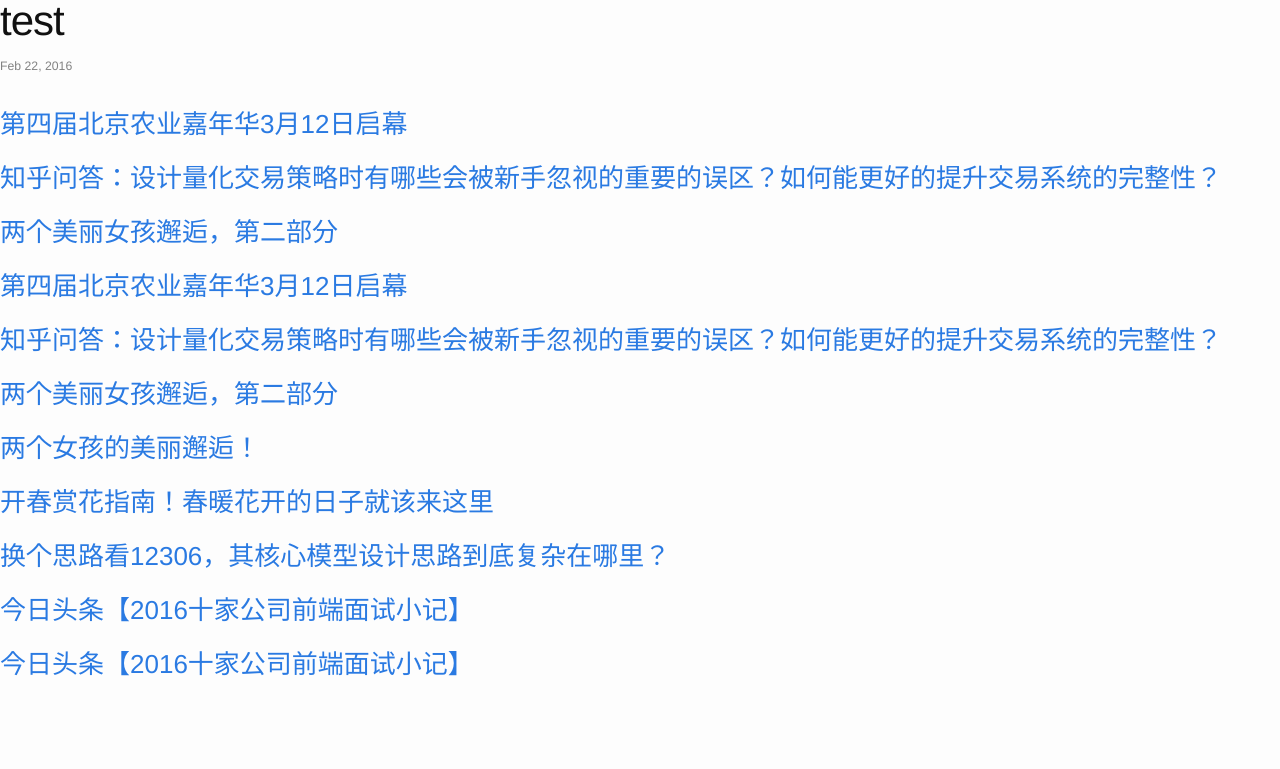
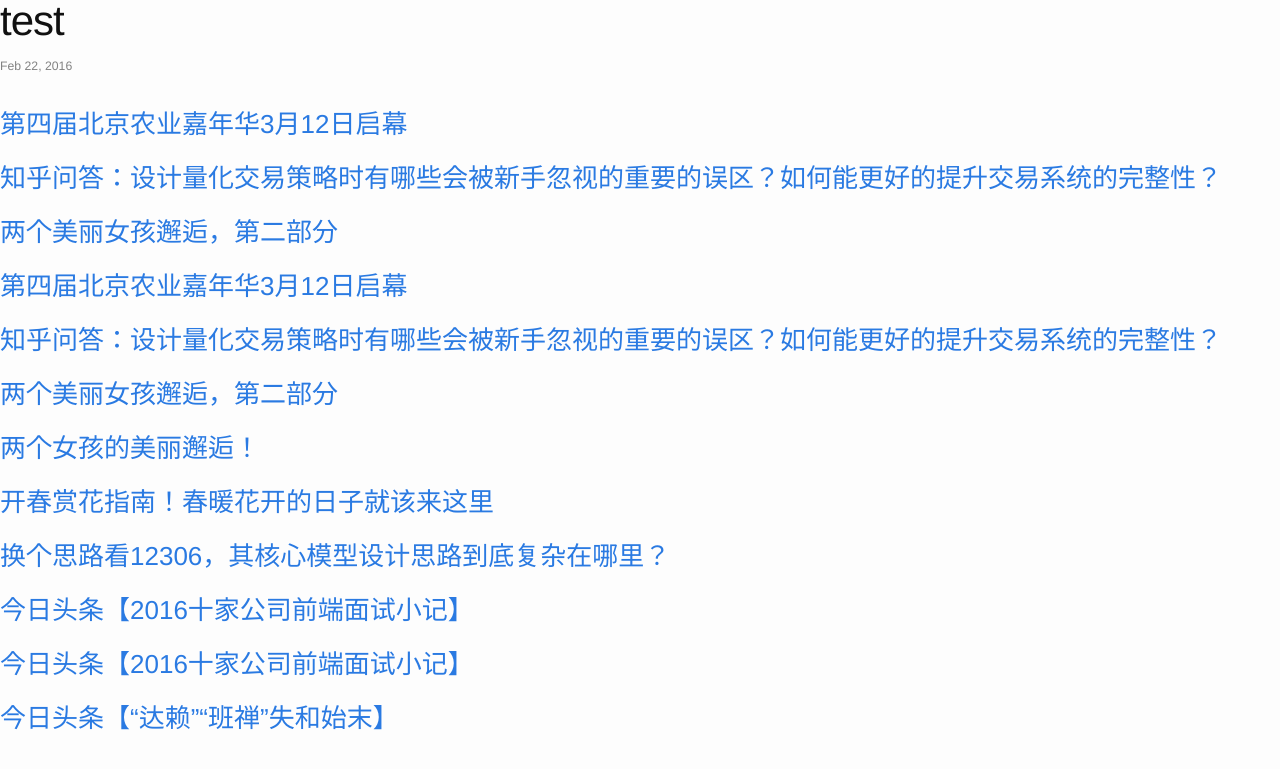
Before and after one commit to cnwarden/cnwarden.github.io, a Jekyll site: the page built from _posts/2016-02-22-test.markdown, in a window 1280 px wide. Shown: the top 769 px of the page. Built offline with Jekyll 4.4.1, drawn with Linux system fonts in a browser that asks for light colours.

Commit message:
auto commit

```diff
--- a/_posts/2016-02-22-test.markdown
+++ b/_posts/2016-02-22-test.markdown
@@ -25,3 +25,5 @@ categories: update
 ### [今日头条【2016十家公司前端面试小记】](http://toutiao.com/item/6254324044569510401/?iid=3578109516&app=news_article&tt_from=android_share&utm_source=email&utm_medium=toutiao_android&utm_campaign=client_share)
 
 ### [今日头条【2016十家公司前端面试小记】](http://toutiao.com/item/6254324044569510401/?iid=3578109516&app=news_article&tt_from=android_share&utm_source=email&utm_medium=toutiao_android&utm_campaign=client_share)
+
+### [今日头条【“达赖”“班禅”失和始末】](http://toutiao.com/item/6252053060672029185/?iid=3578109516&app=news_article&tt_from=android_share&utm_source=email&utm_medium=toutiao_android&utm_campaign=client_share)
```
